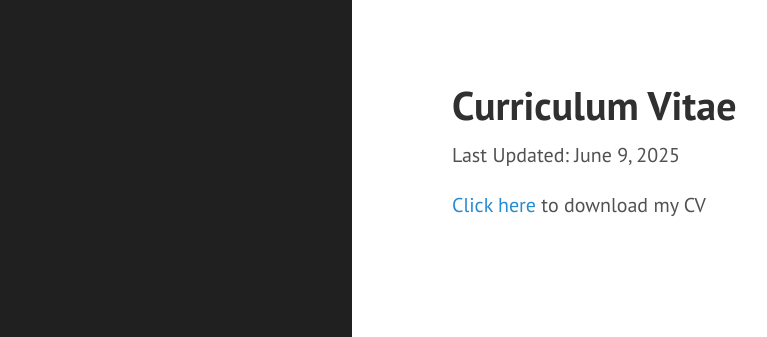
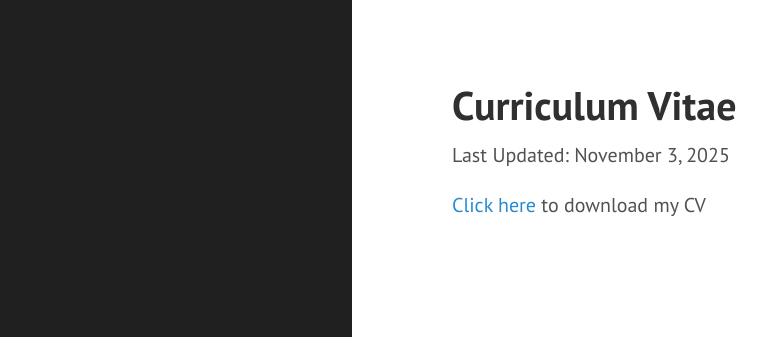
Before and after one commit to kcsadow/website, a Jekyll site: the page built from cv.md, in a window 1280 px wide. Shown: the top 337 px of the page, without its empty margins (8-775 px from the left). Built offline with Jekyll 4.4.1, drawn with Linux system fonts in a browser that asks for light colours.

Commit message:
Update cv.md

```diff
--- a/cv.md
+++ b/cv.md
@@ -3,6 +3,6 @@ layout: page
 title: Curriculum Vitae
 ---
 
-Last Updated: June 9, 2025
+Last Updated: November 3, 2025
 
-[Click here](https://drive.google.com/file/d/19F1OE6ujpDUXXxVsjrY6DdAbamuXIqao/view?usp=drive_link)  to download my CV
+[Click here](https://drive.google.com/file/d/1aa4DJrlU-lyHi5u03VtflWUd7qe1fqMB/view?usp=sharing)  to download my CV
```
